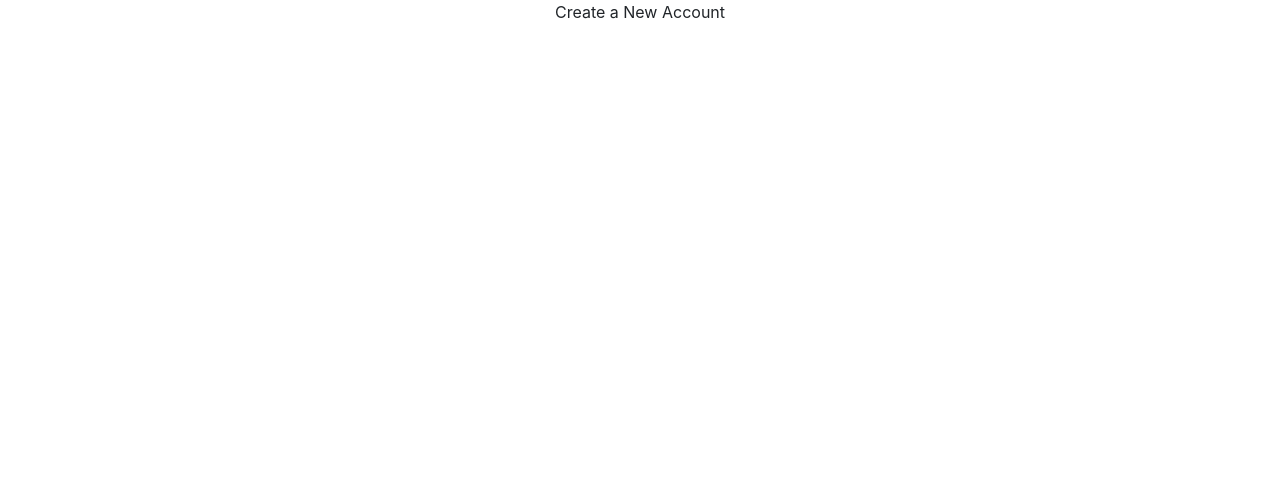
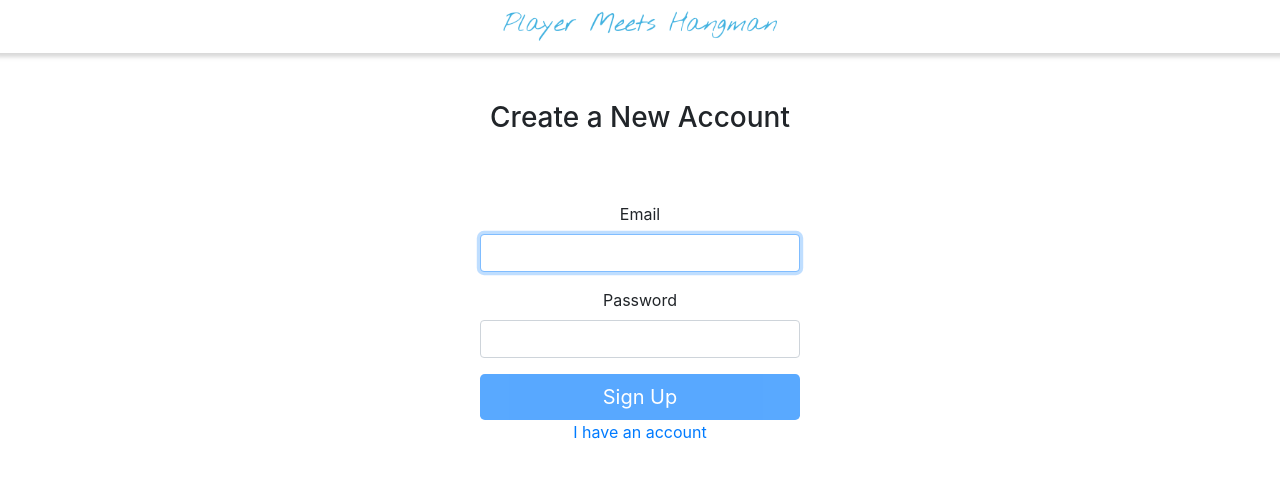
Before and after one commit to se0ngbin/player-meets-hangman, a React (Create React App) app in the folder client/: page /createaccount in a window 1280 px wide. Shown: the top 478 px of the page. Built offline with nearby package versions, Linux system fonts and the light colour scheme; no server answers.

Commit message:
add build profile page

```diff
--- a/client/src/App.js
+++ b/client/src/App.js
@@ -5,6 +5,7 @@ import { BrowserRouter as Router, Route, Switch, Link, Redirect } from "react-ro
 import Homepage from "./pages/Homepage";
 import Login from "./pages/Login";
 import CreateAccount from "./pages/CreateAccount";
+import BuildProfile from "./pages/BuildProfile";
 
 class App extends Component {
   state = {
@@ -26,6 +27,7 @@ class App extends Component {
             <Route exact path="/" component={Homepage} />
             <Route exact path="/login" component={Login} />
             <Route exact path="/createaccount" component={CreateAccount} />
+            <Route exact path="/buildprofile" component={BuildProfile} />
           </Switch>
         </Router>
         <h1>{this.state.response.body}</h1>
--- /dev/null
+++ b/client/src/pages/BuildProfile.jsx
@@ -0,0 +1,83 @@
+import React, { useState } from "react";
+import Form from "react-bootstrap/Form";
+import Button from "react-bootstrap/Button";
+import "./Login.css";
+import Logo from '../assets/logo.png'
+import { Link } from 'react-router-dom';
+
+
+export default function BuildProfile() {
+  const [age, setAge] = useState("");
+  const [gender, setGender] = useState("");
+  const [city, setCity] = useState("");
+  const [bio, setBio] = useState("");
+  const [genderPref, setGenderPref] = useState("");
+  const [funFact, setFunFact] = useState("");
+
+
+
+  function handleSubmit(event) {
+    event.preventDefault();
+  }
+
+  return (
+    <div>
+      <div className="navbar">
+          <img src={Logo} alt="" height="30" className="logo"></img>
+      </div>
+      <div className="Login">
+        <Form onSubmit={handleSubmit}>
+          <Form.Group size="lg" controlId="age">
+            <Form.Label>Age</Form.Label>
+            <Form.Control
+              autoFocus
+              value={age}
+              onChange={(e) => setAge(e.target.value)}
+            />
+          </Form.Group>
+          <Form.Group size="lg" controlId="gender">
+            <Form.Label>Gender</Form.Label>
+            <Form.Control
+              value={gender}
+              onChange={(e) => setGender(e.target.value)}
+            />
+          </Form.Group>
+          <Form.Group size="lg" controlId="city">
+            <Form.Label>City</Form.Label>
+            <Form.Control
+              value={city}
+              onChange={(e) => setCity(e.target.value)}
+            />
+          </Form.Group>
+          <Form.Group size="lg" controlId="bio">
+            <Form.Label>Bio</Form.Label>
+            <Form.Control
+              value={bio}
+              onChange={(e) => setBio(e.target.value)}
+            />
+          </Form.Group>
+          <Form.Group size="lg" controlId="genderPref">
+            <Form.Label>Whoa are you interested in?</Form.Label>
+            <Form.Control
+              value={genderPref}
+              onChange={(e) => setGenderPref(e.target.value)}
+            />
+          </Form.Group>
+          <Form.Group size="lg" controlId="funFact">
+            <Form.Label>One interesting thing about yourself</Form.Label>
+            <Form.Control
+              value={funFact}
+              onChange={(e) => setFunFact(e.target.value)}
+            />
+          </Form.Group>
+          <Link to="/">
+            <Button className="button" block size="lg" type="submit">
+                Start Matching!
+            </Button>
+          </Link>
+
+        </Form>
+      </div>
+    </div>
+  );
+}
--- a/client/src/pages/CreateAccount.jsx
+++ b/client/src/pages/CreateAccount.jsx
@@ -1,9 +1,55 @@
-import React, { Component } from "react";
+import React, { useState } from "react";
+import Form from "react-bootstrap/Form";
+import Button from "react-bootstrap/Button";
+import "./Login.css";
+import Logo from '../assets/logo.png'
+import { Link } from 'react-router-dom';
 
-class CreateAccount extends Component {
-    render() {
-        return <div>Create a New Account</div>;
-    }
+export default function CreateAccount() {
+  const [email, setEmail] = useState("");
+  const [password, setPassword] = useState("");
+
+  function validateForm() {
+    return email.length > 0 && password.length > 0;
+  }
+
+  function handleSubmit(event) {
+    event.preventDefault();
+  }
+
+  return (
+    <div>
+      <div className="navbar">
+          <img src={Logo} alt="" height="30" className="logo"></img>
+      </div>
+      <h3 className="mt-5">Create a New Account</h3>
+      <div className="Login">
+        <Form onSubmit={handleSubmit}>
+          <Form.Group size="lg" controlId="email">
+            <Form.Label>Email</Form.Label>
+            <Form.Control
+              autoFocus
+              type="email"
+              value={email}
+              onChange={(e) => setEmail(e.target.value)}
+            />
+          </Form.Group>
+          <Form.Group size="lg" controlId="password">
+            <Form.Label>Password</Form.Label>
+            <Form.Control
+              type="password"
+              value={password}
+              onChange={(e) => setPassword(e.target.value)}
+            />
+          </Form.Group>
+          <Link to="/buildprofile">
+            <Button className="button" block size="lg" type="submit" disabled={!validateForm()}>
+                Sign Up
+            </Button>
+          </Link>
+          <Link to="/login">I have an account</Link>
+        </Form>
+      </div>
+    </div>
+  );
 }
-
-export default CreateAccount;
--- a/client/src/pages/Login.css
+++ b/client/src/pages/Login.css
@@ -19,3 +19,8 @@
   width: 100%;
   box-shadow: 0px 0px 4px 4px rgba(104, 104, 104, 0.25);
 }
+
+.button {
+  background-color: #60C3ED;
+  border: none;
+}
--- a/client/src/pages/Login.jsx
+++ b/client/src/pages/Login.jsx
@@ -10,6 +10,7 @@ import Form from "react-bootstrap/Form";
 import Button from "react-bootstrap/Button";
 import "./Login.css";
 import Logo from '../assets/logo.png'
+import { Link } from 'react-router-dom';
 
 export default function Login() {
   const [email, setEmail] = useState("");
@@ -28,6 +29,7 @@ export default function Login() {
       <div className="navbar">
           <img src={Logo} alt="" height="30" className="logo"></img>
       </div>
+      <h3 className="mt-5">Log In</h3>
       <div className="Login">
         <Form onSubmit={handleSubmit}>
           <Form.Group size="lg" controlId="email">
@@ -47,9 +49,12 @@ export default function Login() {
               onChange={(e) => setPassword(e.target.value)}
             />
           </Form.Group>
-          <Button block size="lg" type="submit" disabled={!validateForm()}>
-            Login
-          </Button>
+          <Link to="/">
+            <Button block size="lg" type="submit" disabled={!validateForm()}>
+              Login
+            </Button>
+          </Link>
+          <Link to="/createaccount">Create a new account</Link>
         </Form>
       </div>
     </div>
```
Also changed, not shown: client/src/pages/Homepage.jsx (+0 -32 lines).
